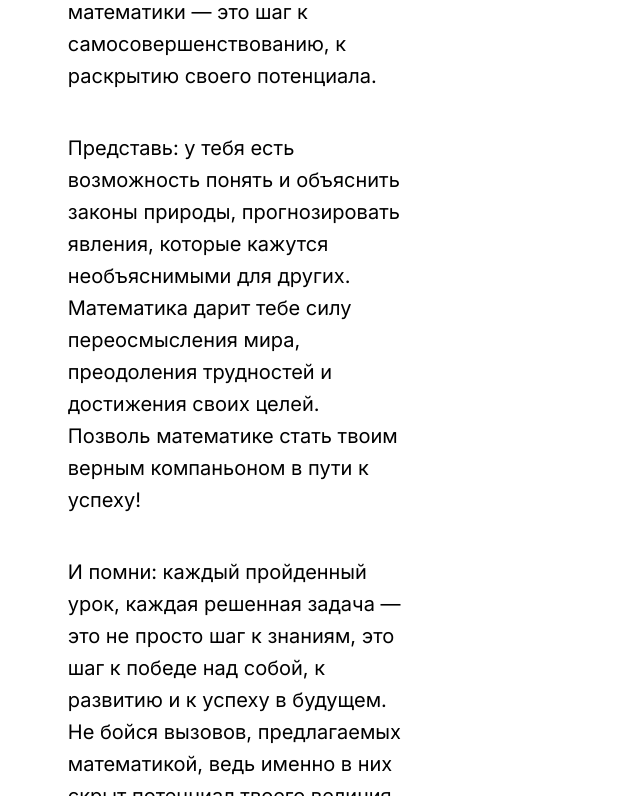
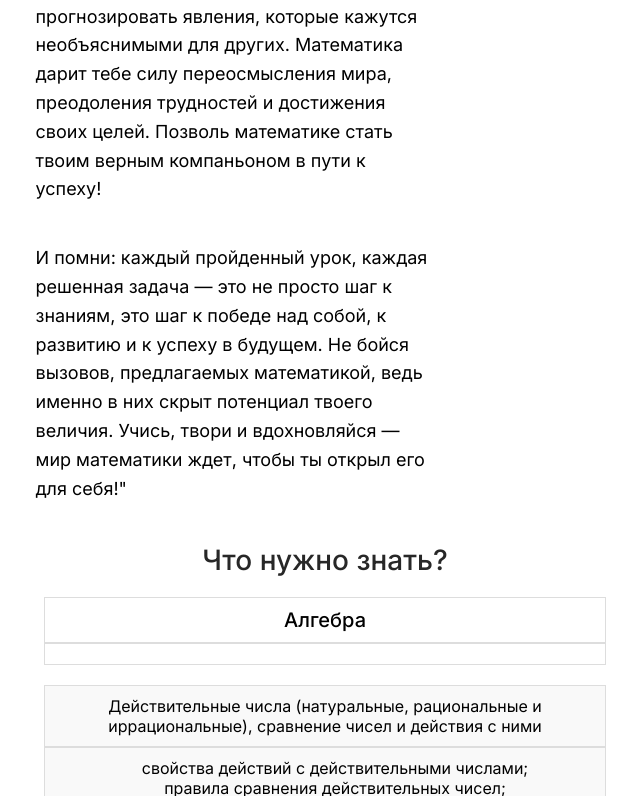
Before and after one commit to AndrewGalkin123/math-helper-0.2, a Next.js app: page / in a window 768 px wide. Shown: the part 924-1720 px from the top of the page, without its empty margins (59-699 px from the left). Built offline with nearby package versions, Linux system fonts and the light colour scheme.

Commit message:
adaptive homepage

```diff
--- a/components/HomePageComponents/AdditionalInfo/AdditionalInfo.css
+++ b/components/HomePageComponents/AdditionalInfo/AdditionalInfo.css
@@ -1,5 +1,5 @@
 .additional-info {
-  width: 100%;
+  width: 20%;
   display: flex;
   flex-direction: column;
   margin-top: 20px;
@@ -30,10 +30,8 @@
   cursor: pointer;
 }
 
-@media (min-width: 768px) {
+@media (max-width: 767px) {
   .additional-info {
-    width: 25%;
-    margin-top: 0;
-    margin-left: 10%;
+    display: none;
   }
 }
--- a/components/HomePageComponents/Introduction/Introduction.css
+++ b/components/HomePageComponents/Introduction/Introduction.css
@@ -1,8 +1,7 @@
 .introduction {
   display: flex;
-  width: 100%;
+  width: 60%;
   flex-direction: column;
-  margin: 0 auto;
 }
 
 .introduction h1 {
@@ -24,16 +23,11 @@
   margin-bottom: 20px;
 }
 
-@media (min-width: 768px) {
+@media (max-width: 767px) {
   .introduction {
-    width: 65%;
+    width: 100%;
   }
-
   .introduction h1 {
-    font-size: 32px;
-  }
-
-  .introduction p {
-    font-size: 20px;
+    font-size: 24px;
   }
 }
--- a/components/HomePageComponents/Themes/Themes.css
+++ b/components/HomePageComponents/Themes/Themes.css
@@ -3,6 +3,13 @@
   max-width: 1200px;
   margin: 0 auto;
   padding: 20px;
+}
+
+.themes h1 {
+  font-weight: 500;
+  font-size: 28px;
+  color: rgb(39, 39, 39);
+  text-align: center;
 }
 
 .table {
@@ -35,36 +42,41 @@
 
 /* Медиазапросы для адаптивности */
 @media (max-width: 768px) {
-  .table thead {
+  .table,
+  .table thead,
+  .table tbody,
+  .table th,
+  .table td,
+  .table tr {
+    display: block;
+  }
+
+  .table thead tr {
     display: none;
   }
 
-  .table tbody tr {
-    display: block;
-    margin-bottom: 10px;
+  .table td {
+    position: relative;
+    padding-left: 50%;
+    text-align: right;
   }
 
-  .table tbody td {
-    display: block;
-    text-align: right;
-    border: none;
-    border-bottom: 1px solid #ddd;
-    position: relative;
-    padding-left: 50%;
-  }
-
-  .table tbody td::before {
+  .table td::before {
     content: attr(data-label);
     position: absolute;
     left: 10px;
     width: calc(50% - 20px);
-    padding-right: 10px;
     white-space: nowrap;
     text-align: left;
     font-weight: bold;
   }
 
-  .table tbody td:last-child {
-    border-bottom: 0;
+  .table tbody tr {
+    margin-bottom: 20px;
+  }
+
+  .table tbody td {
+    text-align: center;
+    vertical-align: middle;
   }
 }
--- a/src/app/globals.css
+++ b/src/app/globals.css
@@ -20,3 +20,9 @@ main {
 a {
   text-decoration: none;
 }
+
+@media (max-width: 767px) {
+  main {
+    padding: 20px;
+  }
+}
--- a/src/app/page.tsx
+++ b/src/app/page.tsx
@@ -4,8 +4,8 @@ import { Themes } from "../../components/HomePageComponents/Themes/Themes";
 
 export default function Home() {
   return (
-    <main style={{ width: "80%" }}>
-      <div style={{ display: "flex" }}>
+    <main>
+      <div style={{ display: "flex", justifyContent: "space-evenly" }}>
         <Introduction />
         <AdditionalInfo />
       </div>
```
